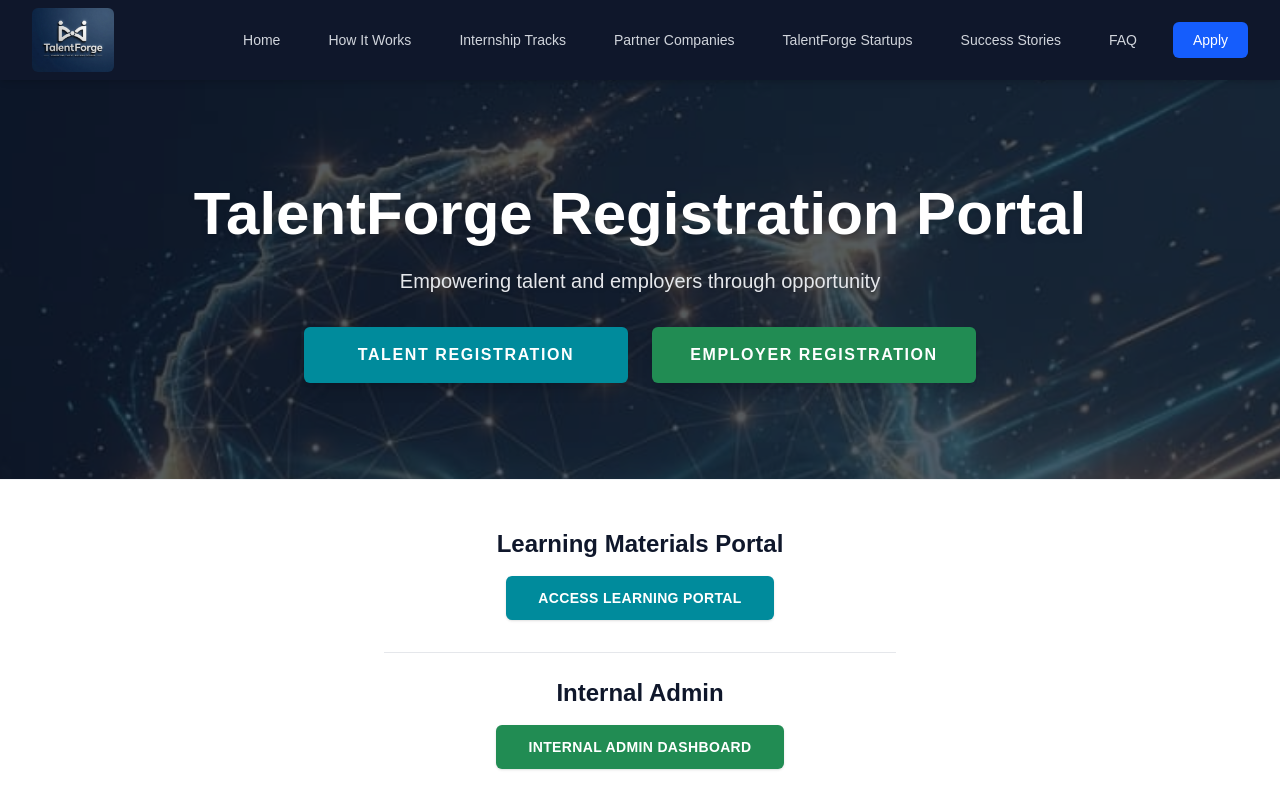
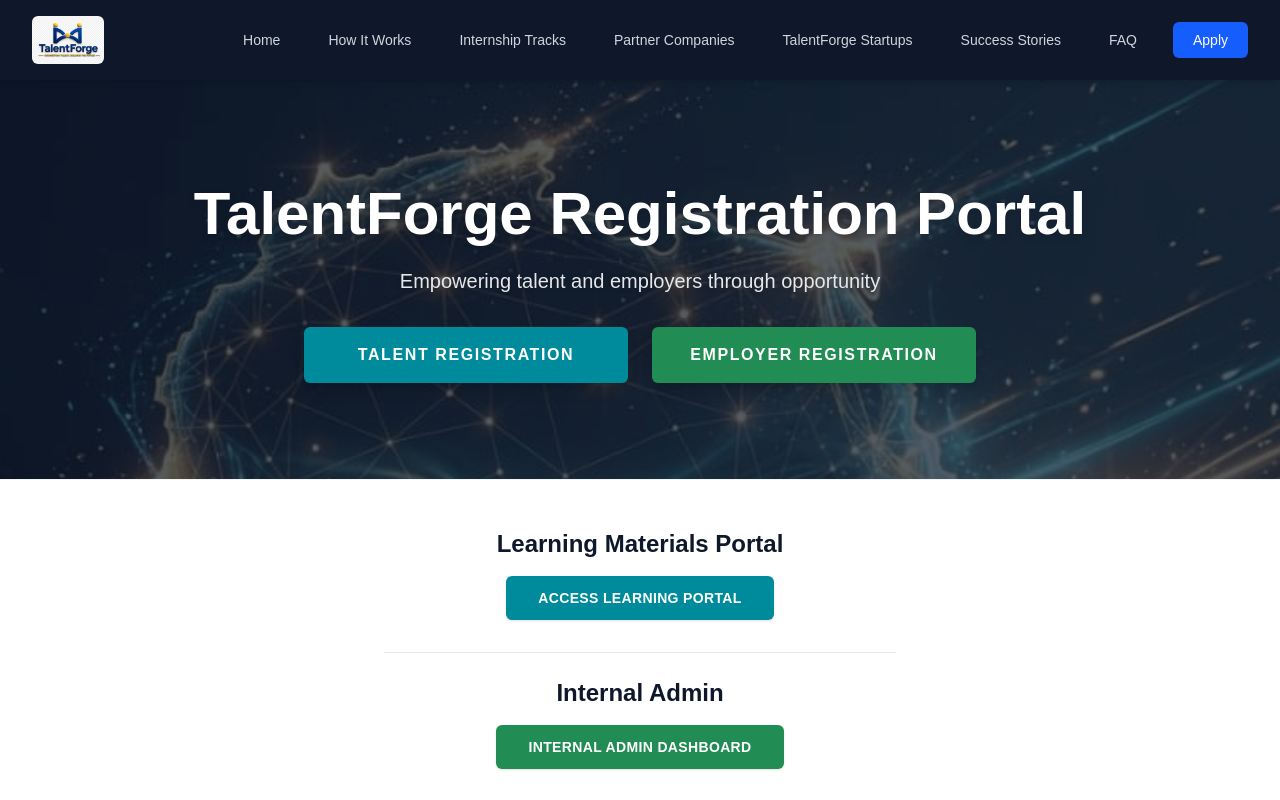
Before and after one commit to upstairsta/upstairs, a Next.js app: page / in a window 1280 px wide. Shown: the top 800 px of the page. Built offline with nearby package versions, Linux system fonts and the light colour scheme.

Commit message:
rebrand the logo

```diff
--- a/app/hdcomponents/navbar.tsx
+++ b/app/hdcomponents/navbar.tsx
@@ -26,11 +26,11 @@
           <div className="flex-shrink-0 flex items-center">
             <Link href="/" className="flex items-center">
               <Image
-                src="/talentfox.jpeg"
+                src="/logo.jpeg"
                 alt="TalentForge Logo"
                 width={180}
                 height={60}
-                className="object-contain h-16 w-auto rounded-md"
+                className="object-contain h-12 w-auto rounded-md"
                 priority
               />
             </Link>
```
Also changed, not shown: public/logo.jpeg (added), public/talentfox.jpeg (deleted).
